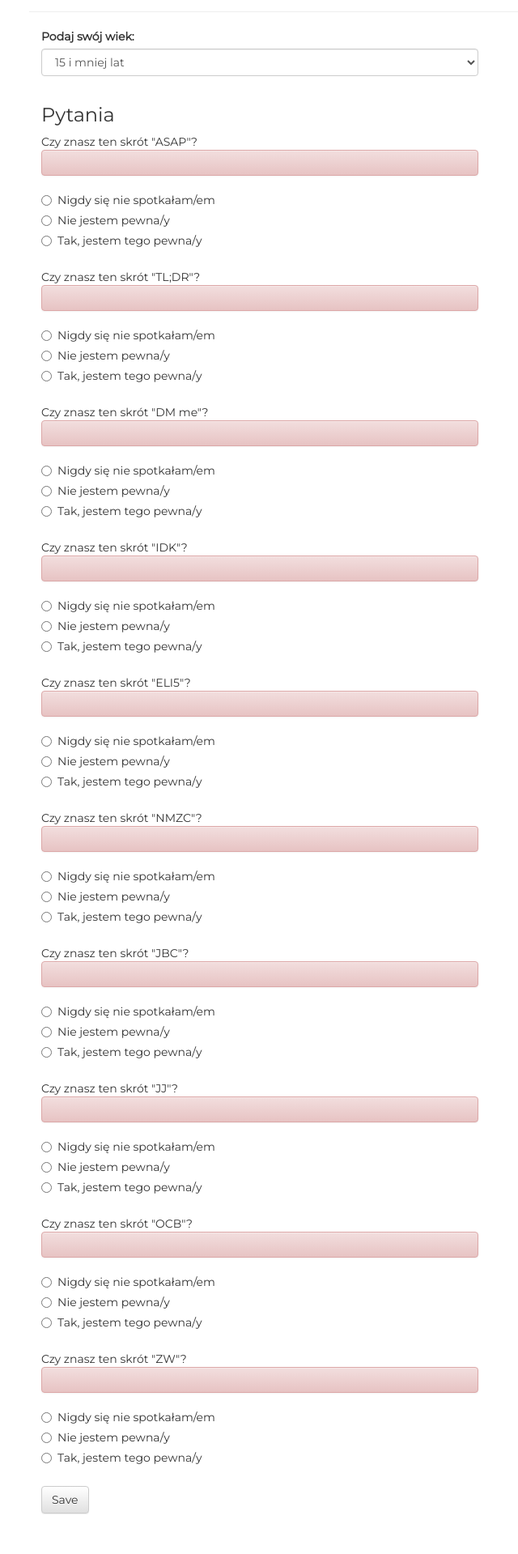
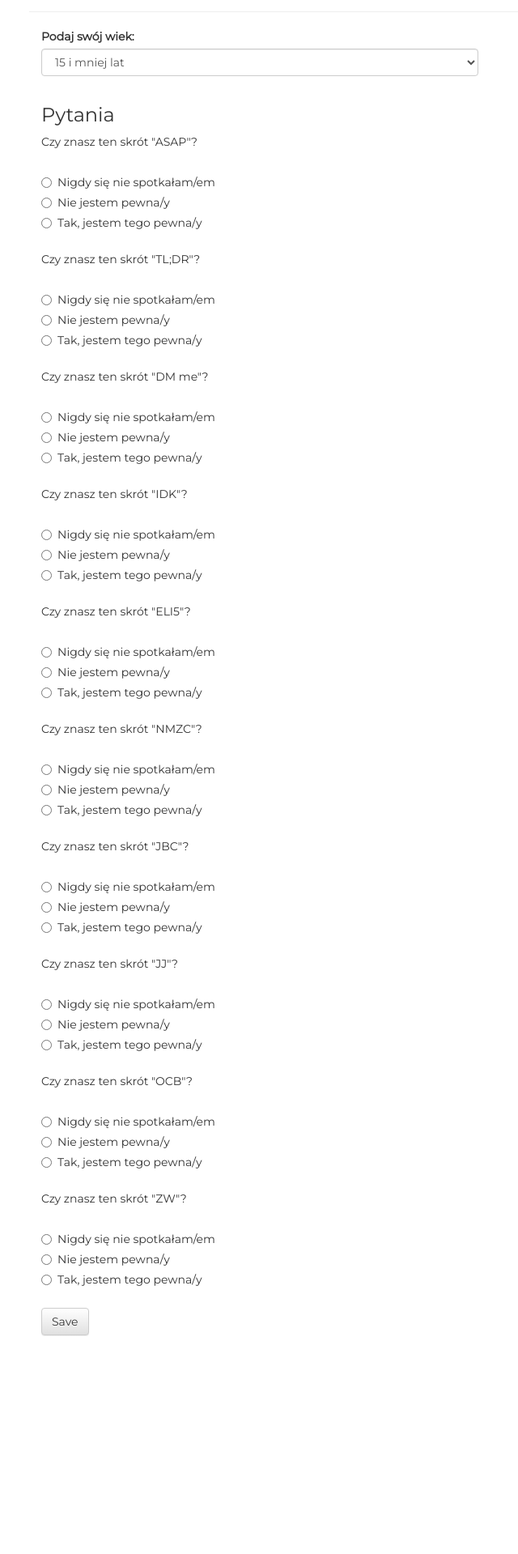
Before and after one commit to kniem/ankieta, a Flask app: page /form in a window 1280 px wide. Shown: the part 208-2127 px from the top of the page at 81% size, without its empty margins (34-674 px from the left). After the commit the page ends 1858 px from the top, so only its background shows below. Run offline with Flask 2, Linux system fonts and the light colour scheme; some libraries are stand-ins or nearby versions.

Commit message:
korekta err msg

```diff
--- a/static/css/theme.css
+++ b/static/css/theme.css
@@ -28,3 +28,10 @@ opacity: 0;
 transition: opacity 1s, height 0 1s;
 height: 0;
 }
+
+.err-msg {
+color: #cc1111;
+font-weight: bold;
+padding-top: 10px;
+padding-bottom: 10px;
+}
--- a/templates/form.html
+++ b/templates/form.html
@@ -29,7 +29,7 @@
         <!-- PIERWSZE PYTANIE -->
         <div class="row">
             <div class="col-md-6 form-group" id="q1">Czy znasz ten skrót "ASAP"?
-                <div class="alert alert-danger" id="errq1"></div>
+                <div class="err-msg" id="errq1"></div>
 
                     <div class="radio">
                       <label>
@@ -52,7 +52,7 @@
 
             </div>
             <div class="col-md-6" id="q1test" style="display:none">Podaj znaczenie tego skrótu:
-                <div class="alert alert-danger" id="erra1"></div>
+                <div class="err-msg" id="erra1"></div>
 
                 <div class="radio">
                       <label>
@@ -78,7 +78,7 @@
         <!-- DRUGIE PYTANIE -->
          <div class="row">
             <div class="col-md-6 form-group" id="q2">Czy znasz ten skrót "TL;DR"?
-                <div class="alert alert-danger" id="errq2"></div>
+                <div class="err-msg" id="errq2"></div>
 
                     <div class="radio">
                       <label>
@@ -101,7 +101,7 @@
 
             </div>
             <div class="col-md-6" id="q2test" style="display:none">Podaj znaczenie tego skrótu:
-                <div class="alert alert-danger" id="erra2"></div>
+                <div class="err-msg" id="erra2"></div>
 
                 <div class="radio">
                       <label>
@@ -127,7 +127,7 @@
         <!-- TRZECIE PYTANIE -->
          <div class="row">
             <div class="col-md-6 form-group" id="q3">Czy znasz ten skrót "DM me"?
-                <div class="alert alert-danger" id="errq3"></div>
+                <div class="err-msg" id="errq3"></div>
 
                     <div class="radio">
                       <label>
@@ -150,7 +150,7 @@
 
             </div>
             <div class="col-md-6" id="q3test" style="display:none">Podaj znaczenie tego skrótu:
-                <div class="alert alert-danger" id="erra3"></div>
+                <div class="err-msg" id="erra3"></div>
 
                 <div class="radio">
                       <label>
@@ -176,7 +176,7 @@
         <!-- CZWARTE PYTANIE -->
          <div class="row">
             <div class="col-md-6 form-group" id="q4">Czy znasz ten skrót "IDK"?
-                <div class="alert alert-danger" id="errq4"></div>
+                <div class="err-msg" id="errq4"></div>
 
                     <div class="radio">
                       <label>
@@ -199,7 +199,7 @@
 
             </div>
             <div class="col-md-6" id="q4test" style="display:none">Podaj znaczenie tego skrótu:
-                <div class="alert alert-danger" id="erra4"></div>
+                <div class="err-msg" id="erra4"></div>
 
                 <div class="radio">
                       <label>
@@ -225,7 +225,7 @@
         <!-- PIĄTE PYTANIE -->
          <div class="row">
             <div class="col-md-6 form-group" id="q5">Czy znasz ten skrót "ELI5"?
-                <div class="alert alert-danger" id="errq5"></div>
+                <div class="err-msg" id="errq5"></div>
 
                     <div class="radio">
                       <label>
@@ -248,7 +248,7 @@
 
             </div>
             <div class="col-md-6" id="q5test" style="display:none">Podaj znaczenie tego skrótu:
-                <div class="alert alert-danger" id="erra5"></div>
+                <div class="err-msg" id="erra5"></div>
 
                 <div class="radio">
                       <label>
@@ -274,7 +274,7 @@
         <!-- SZÓSTE PYTANIE -->
          <div class="row">
             <div class="col-md-6 form-group" id="q6">Czy znasz ten skrót "NMZC"?
-                <div class="alert alert-danger" id="errq6"></div>
+                <div class="err-msg" id="errq6"></div>
 
                     <div class="radio">
                       <label>
@@ -297,7 +297,7 @@
 
             </div>
             <div class="col-md-6" id="q6test" style="display:none">Podaj znaczenie tego skrótu:
-                <div class="alert alert-danger" id="erra6"></div>
+                <div class="err-msg" id="erra6"></div>
 
                 <div class="radio">
                       <label>
@@ -323,7 +323,7 @@
         <!-- SIÓDME PYTANIE -->
          <div class="row">
             <div class="col-md-6 form-group" id="q7">Czy znasz ten skrót "JBC"?
-                <div class="alert alert-danger" id="errq7"></div>
+                <div class="err-msg" id="errq7"></div>
 
                     <div class="radio">
                       <label>
@@ -346,7 +346,7 @@
 
             </div>
             <div class="col-md-6" id="q7test" style="display:none">Podaj znaczenie tego skrótu:
-                <div class="alert alert-danger" id="erra7"></div>
+                <div class="err-msg" id="erra7"></div>
 
                 <div class="radio">
                       <label>
@@ -372,7 +372,7 @@
         <!-- ÓSME PYTANIE -->
          <div class="row">
             <div class="col-md-6 form-group" id="q8">Czy znasz ten skrót "JJ"?
-                <div class="alert alert-danger" id="errq8"></div>
+                <div class="err-msg" id="errq8"></div>
 
                     <div class="radio">
                       <label>
@@ -395,7 +395,7 @@
 
             </div>
             <div class="col-md-6" id="q8test" style="display:none">Podaj znaczenie tego skrótu:
-                <div class="alert alert-danger" id="erra8"></div>
+                <div class="err-msg" id="erra8"></div>
 
                 <div class="radio">
                       <label>
@@ -421,7 +421,7 @@
         <!-- DZIEWIĄTE PYTANIE -->
          <div class="row">
             <div class="col-md-6 form-group" id="q9">Czy znasz ten skrót "OCB"?
-                <div class="alert alert-danger" id="errq9"></div>
+                <div class="err-msg" id="errq9"></div>
 
                     <div class="radio">
                       <label>
@@ -444,7 +444,7 @@
 
             </div>
             <div class="col-md-6" id="q9test" style="display:none">Podaj znaczenie tego skrótu:
-                <div class="alert alert-danger" id="erra9"></div>
+                <div class="err-msg" id="erra9"></div>
 
                 <div class="radio">
                       <label>
@@ -470,7 +470,7 @@
         <!-- DZIESIĄTE PYTANIE -->
          <div class="row">
             <div class="col-md-6 form-group" id="q10">Czy znasz ten skrót "ZW"?
-                <div class="alert alert-danger" id="errq10"></div>
+                <div class="err-msg" id="errq10"></div>
 
                     <div class="radio">
                       <label>
@@ -493,7 +493,7 @@
 
             </div>
             <div class="col-md-6" id="q10test" style="display:none">Podaj znaczenie tego skrótu:
-                <div class="alert alert-danger" id="erra10"></div>
+                <div class="err-msg" id="erra10"></div>
 
                 <div class="radio">
                       <label>
```
